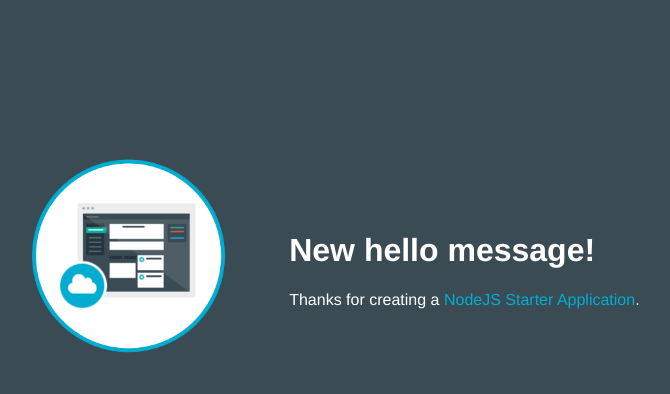
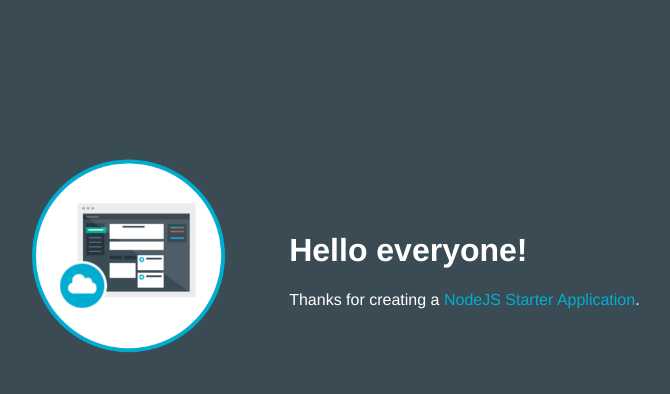
Before and after one commit to jpenaur/DevOps21Nov-1479463874729, a website: page public/index.html in a window 1280 px wide. Shown: the whole page, without its empty margins (253-923 px from the left). Drawn offline with Linux system fonts and the light colour scheme.

Commit message:
New hello world message

```diff
--- a/public/index.html
+++ b/public/index.html
@@ -16,7 +16,7 @@
           <img class = "newappIcon" src="images/newapp-icon.png">
         </td>
         <td>
-          <h1 id="message">New hello message!</h1>
+          <h1 id="message">Hello everyone!</h1>
           <p class='description'></p> Thanks for creating a <span class = "blue">NodeJS Starter Application</span>.
         </td>
       </tr>
```
